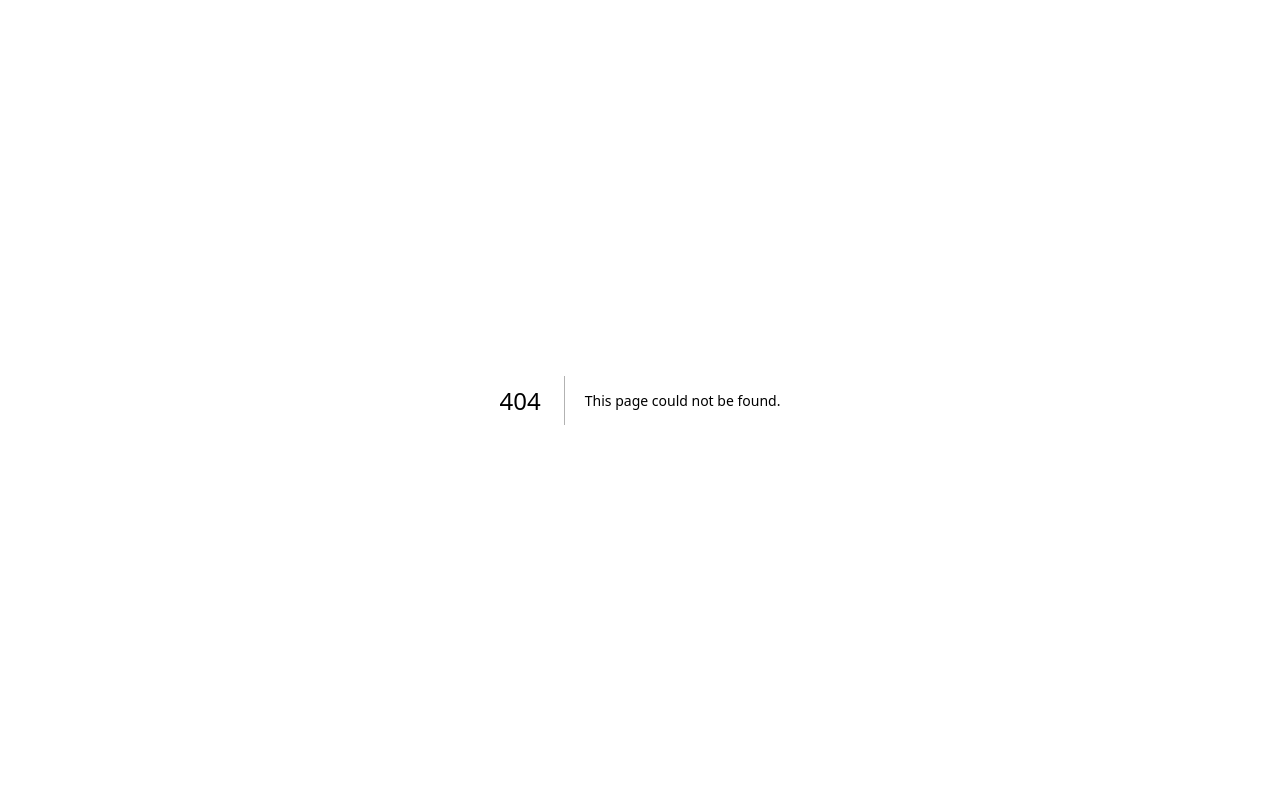
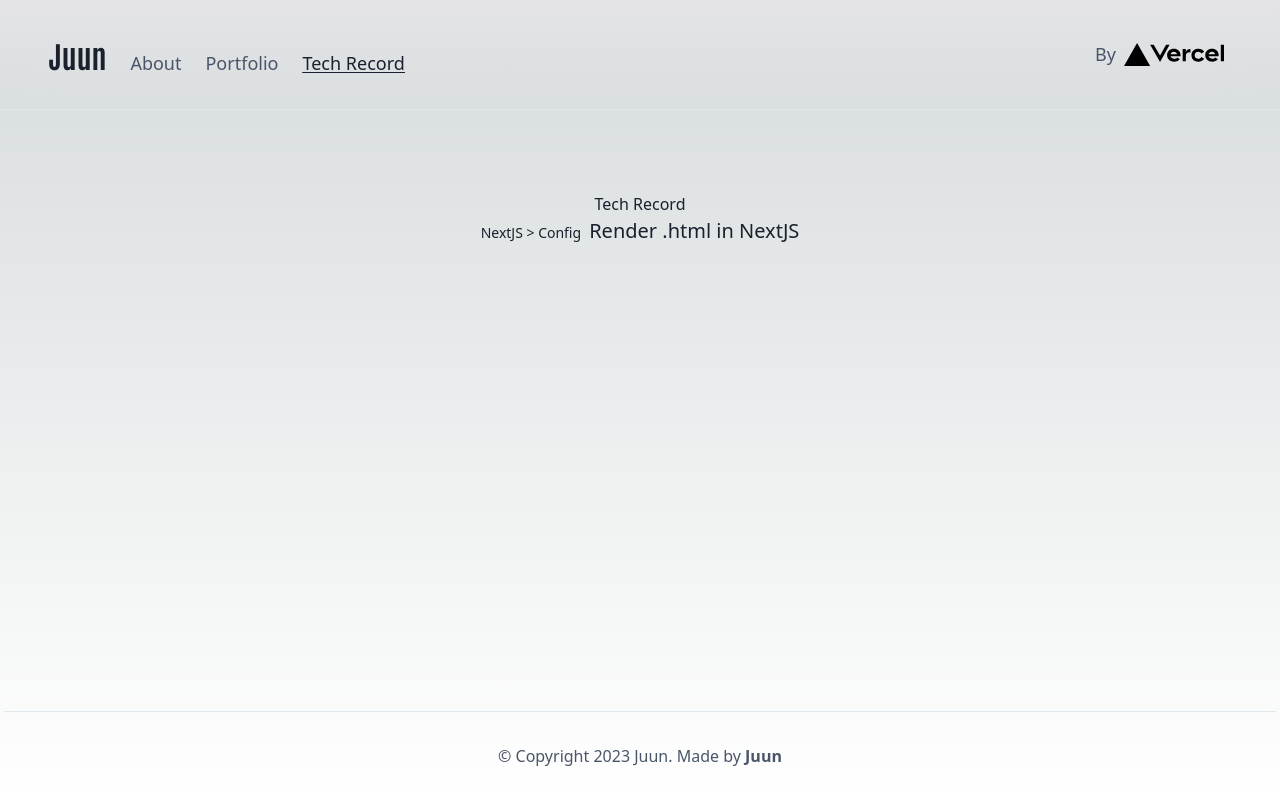
Before and after one commit to juunie-roh/setting-up-next, a Next.js app: page /techrecord in a window 1280 px wide. Before the commit this address had no page. Built offline with nearby package versions, Linux system fonts and the light colour scheme.

Commit message:
feat: site styling changed, tech record page added
default page styling changed from block into flex, to make no scrolls if there is not enough
contents to fill a display.
 Tech Record Menu added. Expecting to write down some records about
what i've done

```diff
--- a/src/layouts/DefaultSection.tsx
+++ b/src/layouts/DefaultSection.tsx
@@ -6,7 +6,7 @@ type IDefaultPageProps = {
 
 const DefaultSection = (props: IDefaultPageProps) => {
   return (
-    <div className="flex w-full flex-col items-center justify-between pb-8 lg:pb-12">
+    <div className="flex w-full flex-col items-center justify-between">
       {props.children}
     </div>
   );
--- a/src/pages/about.tsx
+++ b/src/pages/about.tsx
@@ -49,7 +49,7 @@ const About = () => (
           priority
         />
       </div>
-      <div className="mb-32 grid text-center lg:mb-0 lg:w-full lg:max-w-5xl lg:grid-cols-4 lg:text-left">
+      <div className="my-8 grid text-center lg:mb-0 lg:w-full lg:max-w-5xl lg:grid-cols-4 lg:text-left">
         {linkBoxData.map((data) => {
           return (
             <NextLinkBox
@@ -62,6 +62,7 @@ const About = () => (
         })}
       </div>
     </DefaultSection>
+
     <DefaultSection>
       <ul className="list-disc text-gray-600">
         <li className="-ml-5 mb-3 list-none border-b border-gray-300 text-lg text-neutral-800 dark:border-neutral-800 dark:text-gray-300">
--- a/src/pages/index.tsx
+++ b/src/pages/index.tsx
@@ -5,8 +5,8 @@ const Index = () => (
   <Main
     meta={
       <Meta
-        title="Juun's Next.js Boilerplate"
-        description="Next js Boilerplate Settings"
+        title="Juun"
+        description="Personal web site Based on NextJS Boilerplate by ixaan"
       />
     }
   >
--- a/src/pages/portfolio/index.tsx
+++ b/src/pages/portfolio/index.tsx
@@ -3,17 +3,36 @@ import Link from 'next/link';
 import { DefaultSection, Meta } from '@/layouts';
 import { Main } from '@/templates';
 
+type IMenuData = {
+  title: string;
+  href: string;
+  key: number;
+};
+
+const menuDatas: Array<IMenuData> = [
+  {
+    title: '100 Days: CSS Works',
+    href: '/100days/index.html',
+    key: 1,
+  },
+];
+
 const Portfolio = () => {
   return (
-    <Main meta={<Meta title="Works" description="Portfolio of my works" />}>
+    <Main
+      meta={<Meta title="Juun's Works" description="Portfolio of my works" />}
+    >
       <DefaultSection>
         <h2 className="text-gray-900 dark:text-gray-100">Portfolios</h2>
-        <Link
-          className="text-gray-900 dark:text-gray-100"
-          href="/100days/index.html"
-        >
-          100 Days: CSS Works
-        </Link>
+        <ul>
+          {menuDatas.map((menu) => {
+            return (
+              <li key={menu.key} className="text-xl text-gray-900 dark:text-gray-100">
+                <Link href={menu.href}>{menu.title}</Link>
+              </li>
+            );
+          })}
+        </ul>
       </DefaultSection>
     </Main>
   );
--- /dev/null
+++ b/src/pages/techrecord/index.tsx
@@ -0,0 +1,51 @@
+import Link from 'next/link';
+
+import { DefaultSection, Meta } from '@/layouts';
+import { Main } from '@/templates';
+
+type IMenuData = {
+  title: string;
+  href: string;
+  ctgry: string;
+  key: number;
+};
+
+const menuDatas: Array<IMenuData> = [
+  {
+    title: 'Render .html in NextJS',
+    href: '#',
+    ctgry: 'NextJS > Config',
+    key: 1,
+  },
+];
+
+const TechRecord = () => {
+  return (
+    <Main
+      meta={
+        <Meta
+          title="Juun' Technical Record"
+          description="Records of technologies I've used."
+        />
+      }
+    >
+      <DefaultSection>
+        <h2 className="text-gray-900 dark:text-gray-100">Tech Record</h2>
+        <ul>
+          {menuDatas.map((menu) => {
+            return (
+              <li key={menu.key} className="text-gray-900 dark:text-gray-100">
+                <span className="text-sm mr-2">{menu.ctgry}</span>
+                <Link className="text-xl" href={menu.href}>
+                  {menu.title}
+                </Link>
+              </li>
+            );
+          })}
+        </ul>
+      </DefaultSection>
+    </Main>
+  );
+};
+
+export default TechRecord;
--- a/src/templates/Main.tsx
+++ b/src/templates/Main.tsx
@@ -15,7 +15,7 @@ type IMainProps = {
 const menuData = [
   { id: 'about', name: 'About', path: '/about' },
   { id: 'portfolio', name: 'Portfolio', path: '/portfolio' },
-  { id: 'item2', name: 'item2', path: '/item2' },
+  { id: 'techrecord', name: 'Tech Record', path: '/techrecord' },
 ];
 
 const Main = (props: IMainProps) => {
@@ -26,7 +26,7 @@ const Main = (props: IMainProps) => {
     <div className="min-h-screen w-full px-1 text-gray-700 antialiased">
       {props.meta}
 
-      <div className="mx-auto">
+      <div className="flex flex-col justify-between mx-auto min-h-screen">
         <header className="fixed left-0 top-0 z-10 flex w-full items-center justify-between border-b border-gray-300 bg-gradient-to-b from-zinc-200 px-8 py-4 backdrop-blur-xl lg:px-12 lg:py-8 dark:border-neutral-800 dark:bg-zinc-800/30 dark:from-inherit">
           <div className="flex items-baseline gap-4">
             <h1 className="font-antonio text-2xl font-bold text-gray-900 lg:text-3xl dark:text-gray-100">
@@ -134,13 +134,13 @@ const Main = (props: IMainProps) => {
             </div>
           </Dialog>
         </header>
-        <main className="flex min-h-screen flex-col p-8 pt-32 lg:p-12 lg:pt-48">
+        <main className="flex flex-col p-8 pt-32 lg:p-12 lg:pt-48">
           {props.children}
         </main>
 
         <footer className="border-t border-gray-300 py-6 text-center text-sm lg:py-8 lg:text-base dark:border-neutral-800">
           © Copyright {new Date().getFullYear()} {AppConfig.title}. Made
-          by&nbsp;
+          by{' '}
           <a
             href="https://github.com/juunie-roh/setting-up-next"
             className="font-semibold"
```
Also changed, not shown: 1 other file (tests, documents, lock files or other folders).
